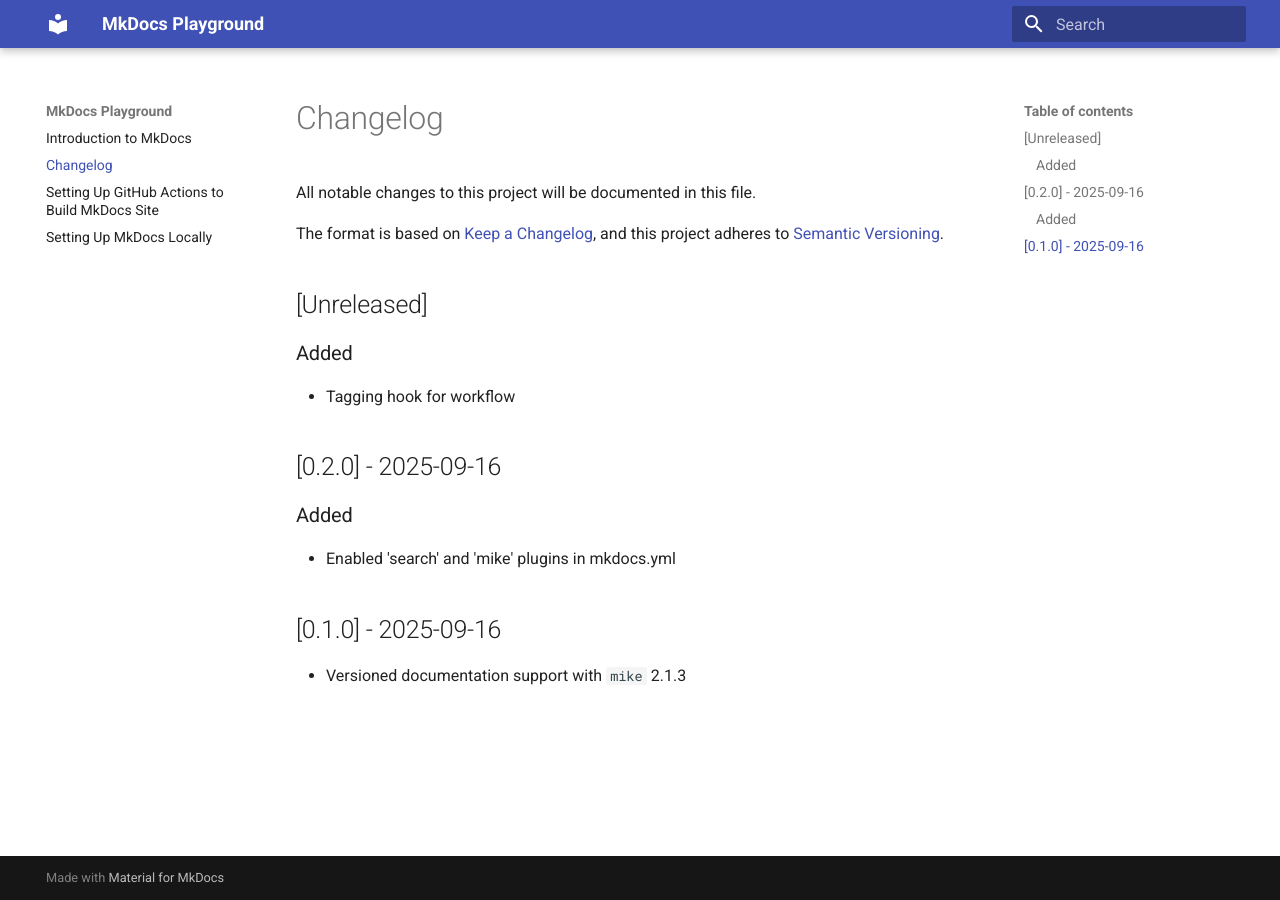
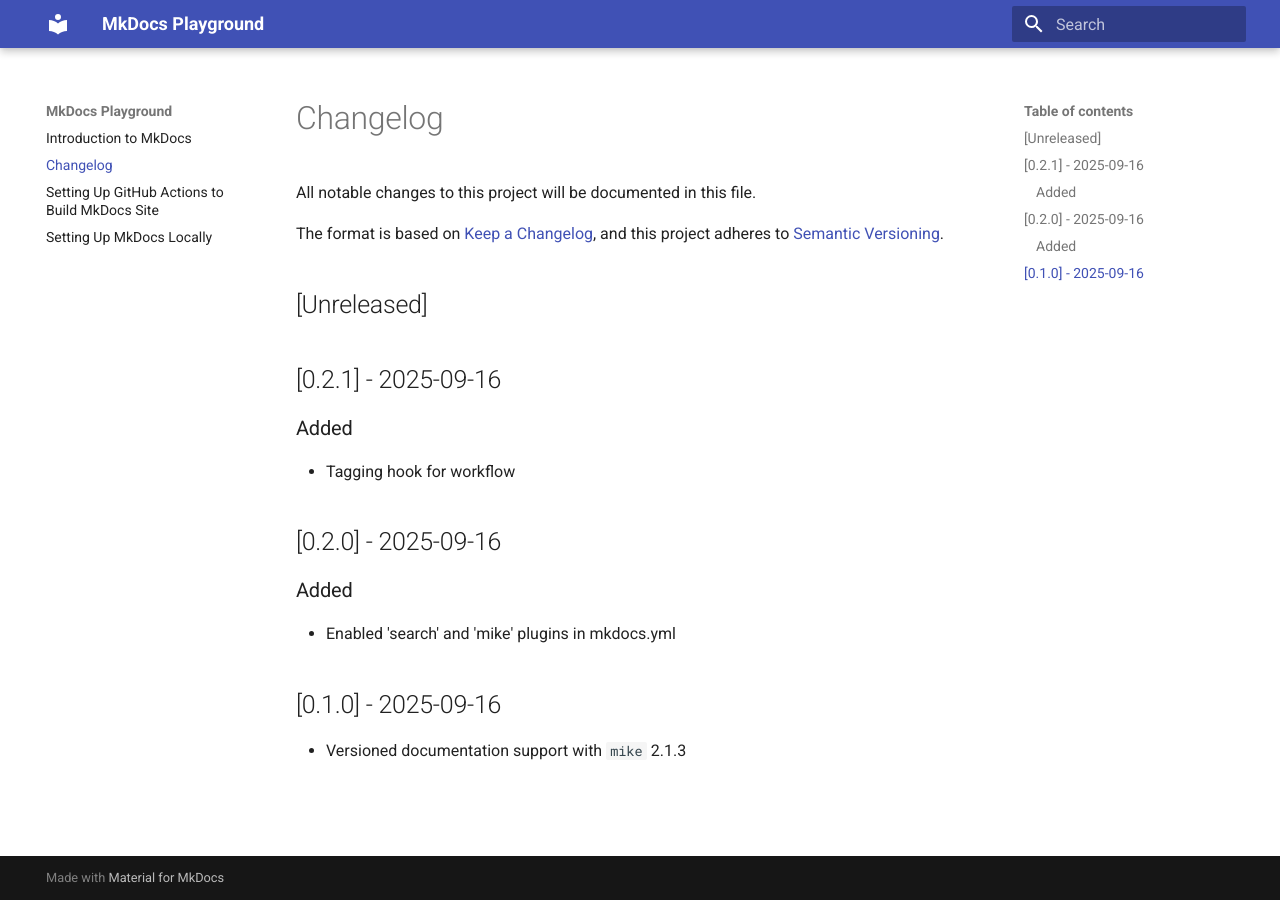
Before and after one commit to hossain-khan/mkdocs-playground, an MkDocs documentation site: the page built from docs/CHANGELOG.md, in a window 1280 px wide. Built offline with MkDocs 1.6.1 and Material for MkDocs 9.7.7, drawn with Linux system fonts in a browser that asks for light colours; the version menu is left out.

Commit message:
Prepare for next release

```diff
--- a/docs/CHANGELOG.md
+++ b/docs/CHANGELOG.md
@@ -5,6 +5,8 @@ All notable changes to this project will be documented in this file.
 The format is based on [Keep a Changelog](https://keepachangelog.com/en/1.1.0/), and this project adheres to [Semantic Versioning](https://semver.org/spec/v2.0.0.html).
 
 ## [Unreleased]
+
+## [0.2.1] - 2025-09-16
 
 ### Added
 - Tagging hook for workflow
```
